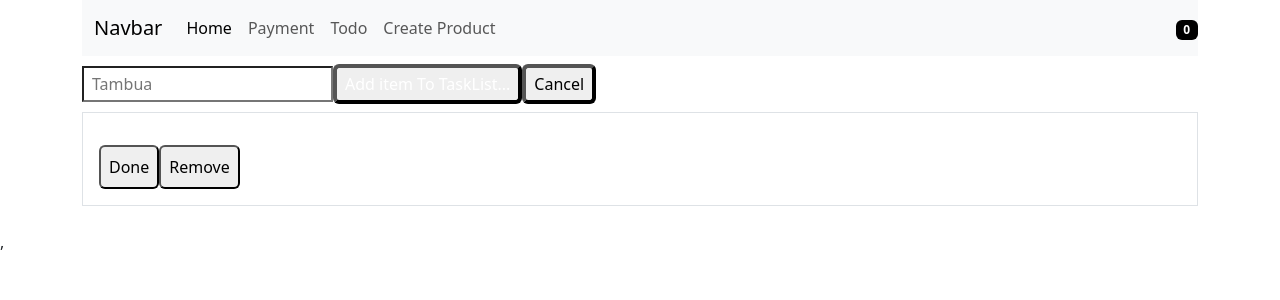
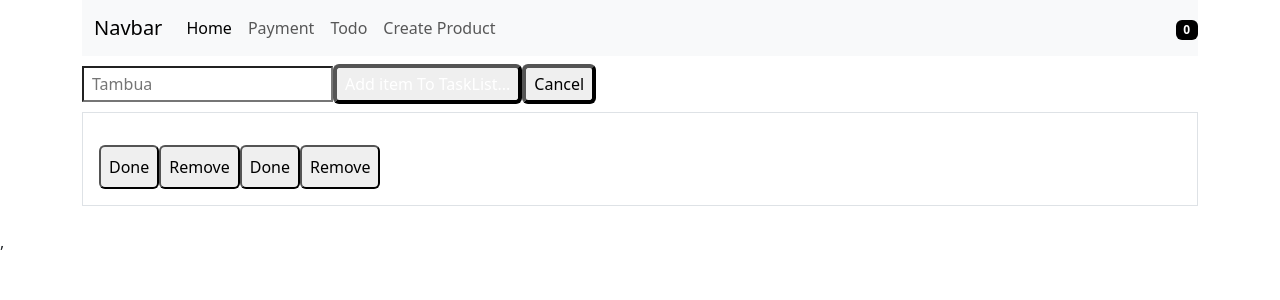
Before and after one commit to tambuaevaristus/E-com-Web-App, a React (Create React App) app: page /todo in a window 1280 px wide. Shown: the top 300 px of the page. Built offline with nearby package versions, Linux system fonts and the light colour scheme; no server answers; the database is empty.

Commit message:
new btn chge

```diff
--- a/src/components/Task.tsx
+++ b/src/components/Task.tsx
@@ -18,7 +18,12 @@ export const Task = ({ text, status }: Props) => {
         <button className="flex-no-shrink p-2 ml-2 border-2 rounded text-red border-red hover:text-white hover:bg-red">
           Remove
         </button>
-
+        <button className="flex-no-shrink p-2 ml-4 mr-2 border-2 rounded hover:text-white text-green border-green hover:bg-green">
+          Done
+        </button>
+        <button className="flex-no-shrink p-2 ml-2 border-2 rounded text-red border-red hover:text-white hover:bg-red">
+          Remove
+        </button>
       </div>
     </div>
   );
```
